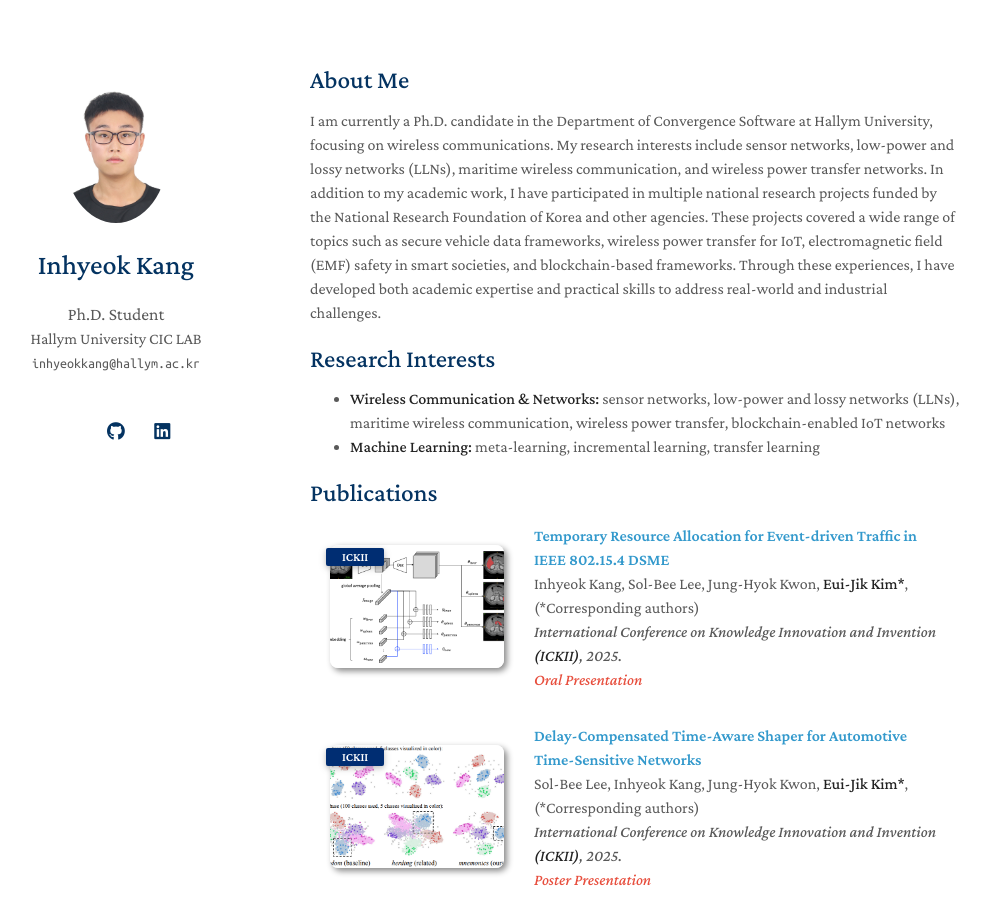
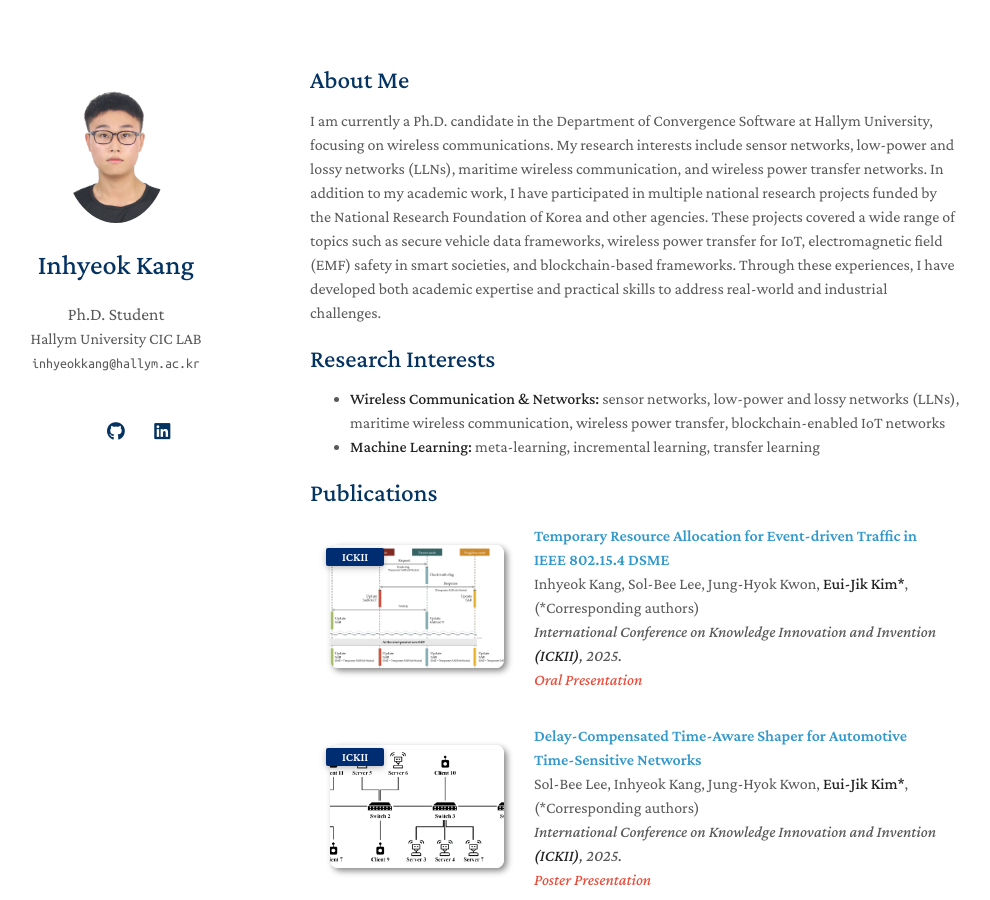
Before and after one commit to InhyeokKang/inhyeokkang.github.io, a Jekyll site: the page built from index.md, in a window 1280 px wide and 900 px high. Shown: the whole window, without its empty margins (160-1150 px from the left). Built offline with Jekyll 4.4.1, drawn with Linux system fonts in a browser that asks for light colours; a style sheet for code colours, icons or effects is not loaded; our own code applies the rules of GitHub Pages for plain Markdown files.

Commit message:
Update publications.yml

```diff
--- a/_data/publications.yml
+++ b/_data/publications.yml
@@ -5,7 +5,7 @@ main:
     conference_short: ICKII
     conference: International Conference on Knowledge Innovation and Invention <strong>(ICKII)</strong>, 2025.
     pdf:
-    image: ./assets/img/teaser_example_2.png
+    image: ./assets/img/teaser_ickii_2025_2.png
     notes: Oral Presentation
 
   - title: "Delay-Compensated Time-Aware Shaper for Automotive Time-Sensitive Networks"
@@ -13,21 +13,21 @@ main:
     conference_short: ICKII
     conference: International Conference on Knowledge Innovation and Invention <strong>(ICKII)</strong>, 2025.
     notes: Poster Presentation
-    image: ./assets/img/teaser_example.png
+    image: ./assets/img/teaser_ickii_2025_1.png
 
   - title: "채널 상태 정보 기반 무자각 환자 행동 모니터링 시스템에 관한 연구"
     authors: 박혜진, 운석현, 김의직, 강인혁, 이솔비, 권정혁
     conference_short: DCS
     conference: 한국디지털콘텐츠학회 <strong>(ICKII)</strong>, 2025.
     notes: Poster Presentation
-    image: ./assets/img/teaser_example.png
+    image: ./assets/img/teaser_dcs_2025_2.png
 
   - title: "사물인터넷 환경에서 부하 경감을 위한 그룹 토픽 기반 MQTT 메시지 통합 기법에 관한 연구"
     authors: 서윤찬, 김의직, 강인혁, 이솔비, 권정혁
     conference_short: DCS
     conference: 한국디지털콘텐츠학회 <strong>(DCS)</strong>, 2025.
     notes: Poster Presentation
-    image: ./assets/img/teaser_example.png
+    image: ./assets/img/teaser_dcs_2025_1.png
 
   - title: "IEEE 802.15.4 DSME 네트워크를 위한 Multi-superframe Order 설정 연구"
     authors: 강인혁, 권정혁, 이솔비, <strong>김의직*</strong>, (*Corresponding authors)
```
